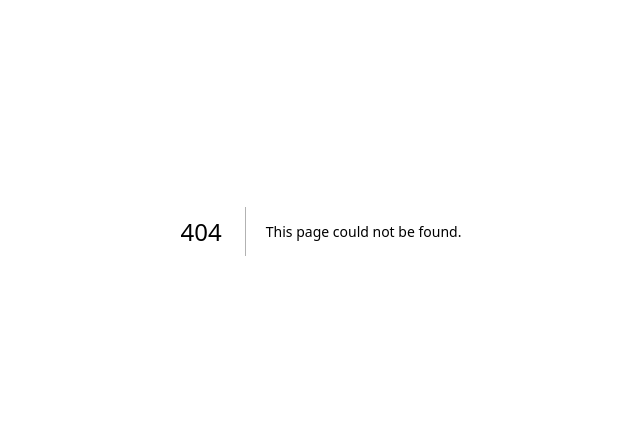
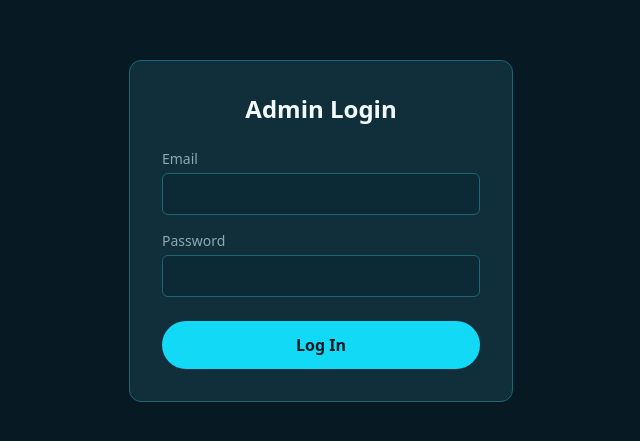
Before and after one commit to Dreazyempire/dreazyempire, a Next.js app: page /admin/login in a window 1280 px wide. Before the commit this address had no page. Shown: the part 169-610 px from the top of the page, without its empty margins (319-959 px from the left). Built offline with nearby package versions, Linux system fonts and the light colour scheme; no server answers.

Commit message:
Create page.tsx

```diff
--- /dev/null
+++ b/app/admin/login/page.tsx
@@ -0,0 +1,58 @@
+"use client";
+
+import { useState } from "react";
+import { useRouter } from "next/navigation";
+import { supabase } from "@/lib/supabaseClient";
+
+export default function LoginPage() {
+  const [email, setEmail] = useState("");
+  const [password, setPassword] = useState("");
+  const [error, setError] = useState("");
+  const [loading, setLoading] = useState(false);
+  const router = useRouter();
+
+  const handleLogin = async (e: React.FormEvent<HTMLFormElement>) => {
+    e.preventDefault();
+    setLoading(true);
+    setError("");
+    const { error } = await supabase.auth.signInWithPassword({ email, password });
+    setLoading(false);
+    if (error) {
+      setError("Incorrect email or password. Please try again.");
+    } else {
+      router.push("/admin/dashboard");
+    }
+  };
+
+  return (
+    <main className="min-h-screen bg-mainbg flex items-center justify-center px-6">
+      <form onSubmit={handleLogin} className="bg-card border border-borderc rounded-xl p-8 w-full max-w-sm">
+        <h1 className="text-2xl font-bold text-textprimary mb-6 text-center">Admin Login</h1>
+        {error && <p className="text-red-400 text-sm mb-4">{error}</p>}
+        <label className="block text-textsecondary text-sm mb-1">Email</label>
+        <input
+          type="email"
+          value={email}
+          onChange={(e) => setEmail(e.target.value)}
+          className="w-full mb-4 px-4 py-2 rounded-md bg-secondarybg border border-borderc text-textprimary"
+          required
+        />
+        <label className="block text-textsecondary text-sm mb-1">Password</label>
+        <input
+          type="password"
+          value={password}
+          onChange={(e) => setPassword(e.target.value)}
+          className="w-full mb-6 px-4 py-2 rounded-md bg-secondarybg border border-borderc text-textprimary"
+          required
+        />
+        <button
+          type="submit"
+          disabled={loading}
+          className="w-full py-3 rounded-full bg-accent text-mainbg font-semibold hover:bg-highlight transition"
+        >
+          {loading ? "Logging in..." : "Log In"}
+        </button>
+      </form>
+    </main>
+  );
+}
```
